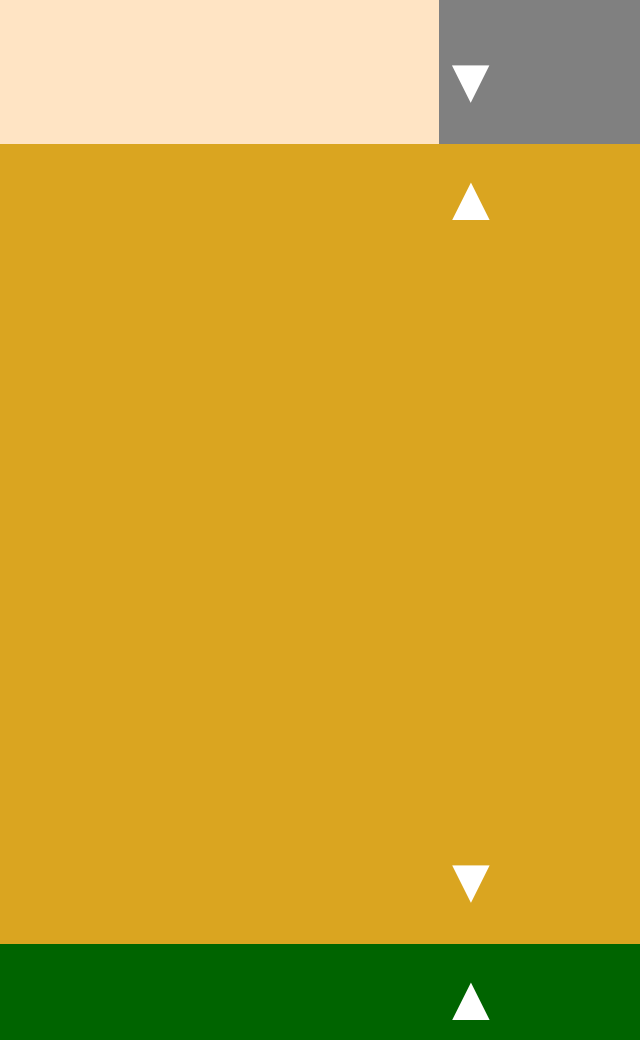
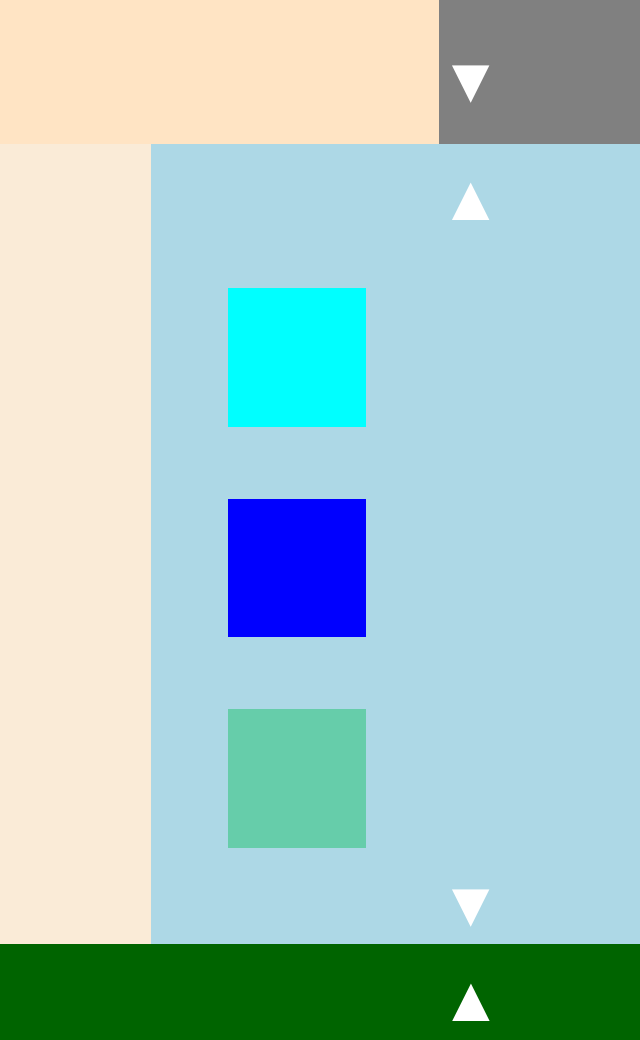
Before and after one commit to MattTopping/MattTopping.github.io, a plain HTML site: page index.html in a window 1280 px wide. Shown: the part 1456-2496 px from the top of the page, without its empty margins (169-809 px from the left). Drawn offline with Linux system fonts and the light colour scheme.

Commit message:
P3 Content Not rescaled

```diff
--- a/index.html
+++ b/index.html
@@ -63,12 +63,13 @@
 
         <div id="introBlurb" class="shellContainer">
             <div class="contentContainer">
-                    <!-- Enter Content Here! -->
                 <div id="blurbContent">
                     <div class="navigationWrapper up blurbRescale">
                         <a class="arrowButtons navigationWrapper up" href="#landingContainer">&#9650</a>
                     </div>
-                        <div style="height: 70vh;"></div>
+                    <div style="height: 70vh;">
+                        <!-- CONTENT -->
+                    </div>
                     <div class="navigationWrapper down blurbRescale ">
                         <a class="arrowButtons navigationWrapper down" href="#work">&#9660</a>
                     </div>
@@ -76,32 +77,48 @@
                 <div id="picOne"></div>
                 <div id="picTwo"></div>
             </div>
-
         </div>
 
         <div id="work" class="shellContainer">
-                <div class="navigationWrapper up">
-                    <a class="arrowButtons" href="#introBlurb">&#9650</a>
+            <div class="contentContainer">
+                <div id="workContent">
+                    <div class="navigationWrapper up workRescale">
+                        <a class="arrowButtons navigationWrapper up" href="#introBlurb">&#9650</a>
                     </div>
-                <div class="contentContainer">
-                    <!-- Enter Content Here! -->
-
+                    <div style="height: 70vh;">
+                        <div class="workContainer">
+                            <div class="workLogo" style="background-color: aqua"></div>
+                            <div class="workWriting"></div>
                         </div>
-                <div class="navigationWrapper down">
-                    <a class="arrowButtons" href="#personal">&#9660</a>
+                        <div class="workContainer" >
+                            <div class="workLogo" style="background-color: blue"></div>
+                            <div class="workWriting"></div>
+                        </div>
+                        <div class="workContainer" >
+                            <div class="workLogo" style="background-color: mediumaquamarine"></div>
+                            <div class="workWriting"></div>
+                        </div>
+                    </div>
+                    <div class="navigationWrapper down workRescale ">
+                        <a class="arrowButtons navigationWrapper down" href="#personal">&#9660</a>
+                    </div>
+                </div>
+                <div id="picThree"></div>
             </div>
         </div>
 
         <div id="personal" class="shellContainer">
+            <div id="personalContent">
                 <div class="navigationWrapper up">
                     <a class="arrowButtons" href="#work">&#9650</a>
                 </div>
                 <div class="contentContainer">
-                    <!-- Enter Content Here! -->
+
 
                 </div>
                 <div class="navigationWrapper down">
                     <a class="arrowButtons" href="#contact">&#9660</a>
+                </div>
             </div>
         </div>
 
@@ -110,7 +127,7 @@
                     <a class="arrowButtons" href="#personal">&#9650</a>
                 </div>
                 <div class="contentContainer">
-                    <!-- Enter Content Here! -->
+
 
                 </div>
                 <div class="navigationWrapper down"></div>
--- a/styles.css
+++ b/styles.css
@@ -230,11 +230,49 @@ nav{
     background-color: bisque;
 }
 
-/* ---Work Page Css----------------------------------------------------------------------- */
+/* ---Work Page CSS----------------------------------------------------------------------- */
 
 #work{
     background-color: goldenrod;
 }
+
+.workRescale{
+    padding-left:22.5vw;
+    width: 52.5vw;
+    text-align: left !important;
+}
+
+#workContent{
+    width: 75vw;
+    height: 100vh;
+    float: right;
+    background-color: lightblue;
+}
+
+#picThree{
+    width: 25vw;
+    height: 100vh;
+    background-color: antiquewhite;
+}
+
+.workContainer{
+    height: calc(70vh/3);
+    width: 75vw;
+}
+
+.workLogo{
+    height: calc(70vh/3 - 6vh);
+    width: calc(70vh/3 - 6vh);
+    margin: 3vh;
+    margin-left: 6vw;
+}
+
+.workContent{
+    height: calc(70vh/3 - 6vh);
+    width: calc(75vw - (70vh/3) - 6vw);
+}
+
+/* ---Work Page CSS----------------------------------------------------------------------- */
 
 #personal{
     background-color: darkgreen;
```
Lines whose indentation alone changed are shown as unchanged.
